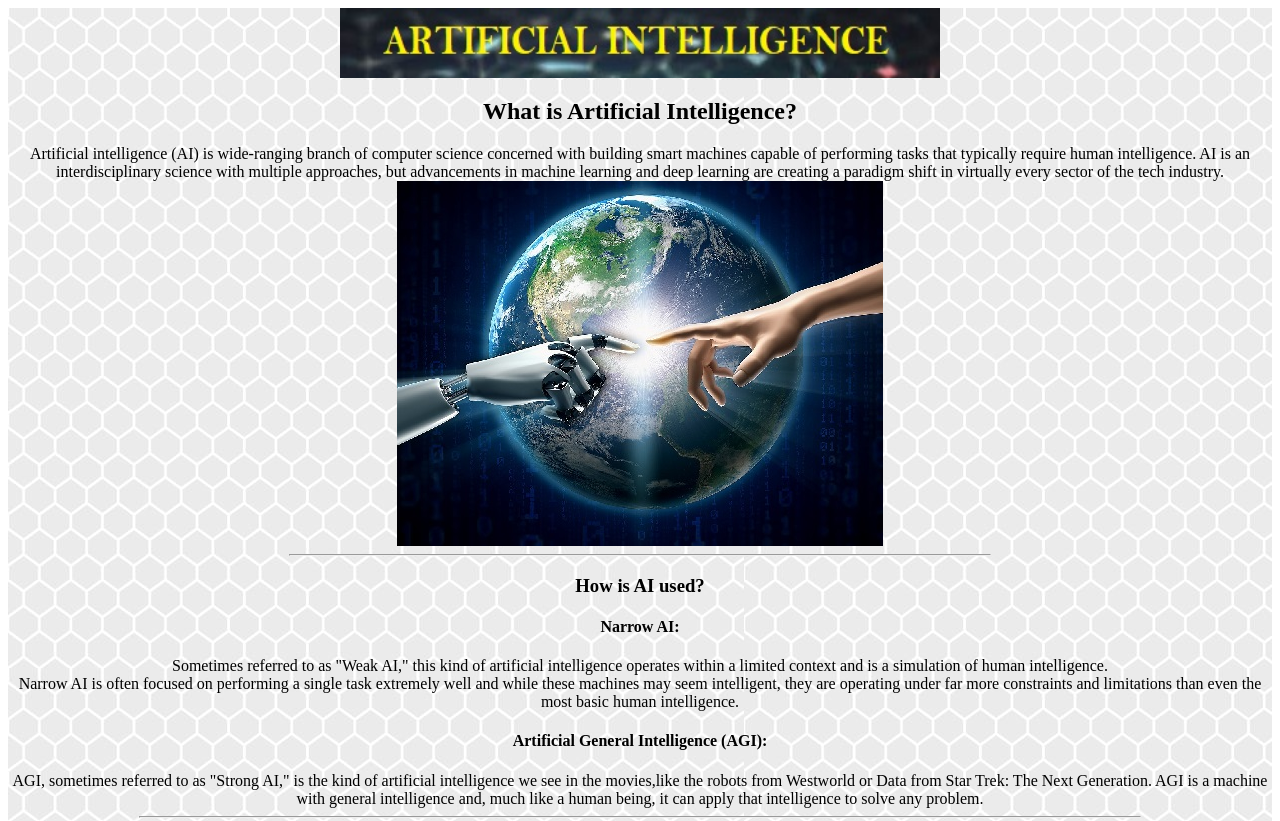
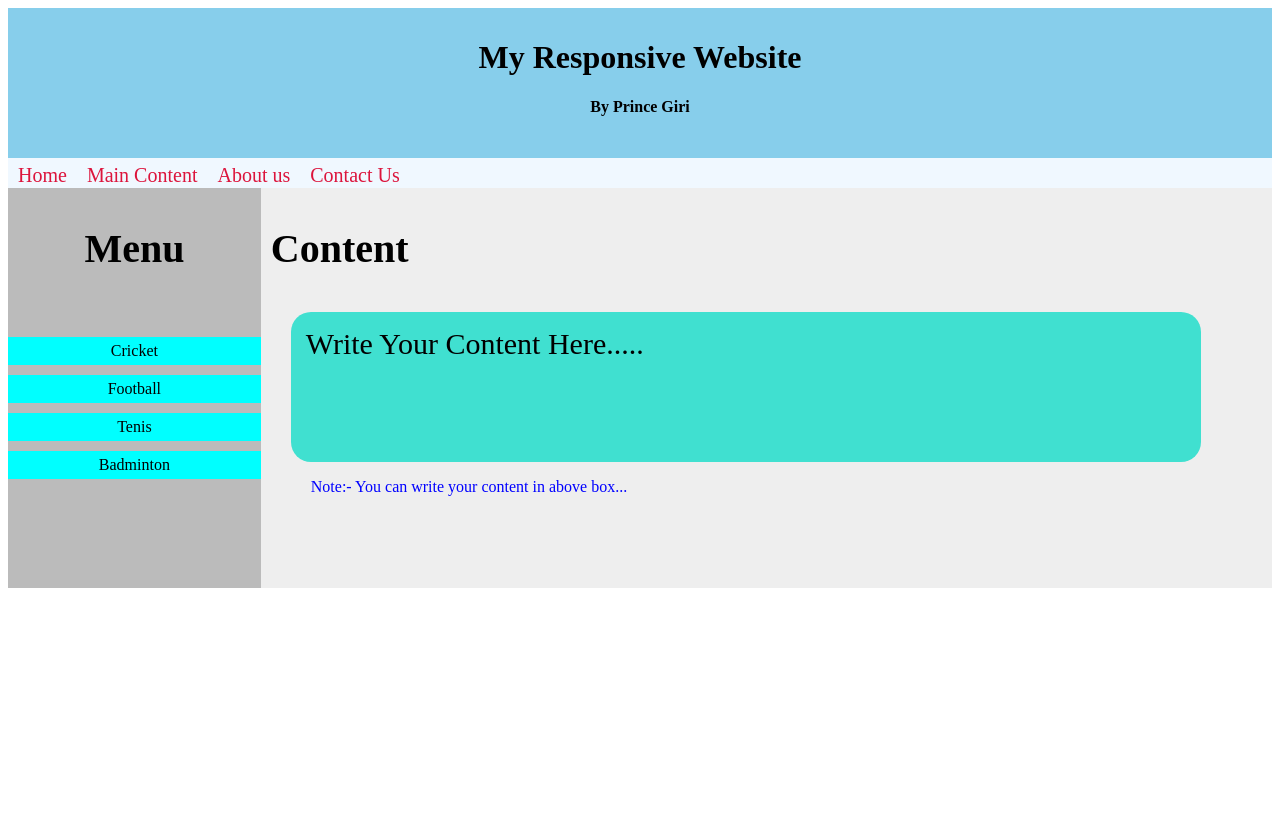
Before and after one commit to 24prince/24prince.github.io, a plain HTML site: page index.html in a window 1280 px wide. Shown: the top 821 px of the page. After the commit the page ends 800 px from the top, so only its background shows below. Drawn offline with Linux system fonts and the light colour scheme.

Commit message:
Update index.html

```diff
--- a/index.html
+++ b/index.html
@@ -1,59 +1,123 @@
+<!DOCTYPE html>
 <html>
-<div style="background-image:url('images/f.jpg');">
-<title> Artificial Intelligence</title>
-<center>
-    <img src="images/b.jpg" width="600" height="70">
-</center>
+    <head>
+        <style>
+            *{
+                box-sizing: border-box;
+            }
+            .header{
+                padding:10px;
+                text-align: center;
+            }
+            a{
+                text-decoration: none;
+                font-size:20px;
+                color:crimson;
+            }
+            .link{
+                padding-left:10px;
+                padding-top:6px;
+                float:left;
+                padding-right:10px;
+            }
+            .link:hover{
+                background-color: blanchedalmond;
+                border-radius: 10px;
+                color:black;
+            }
+            .column{
+                float:left;
+            }
+            .list{
+                font-style:40px;
+                border:1px soid black;
+                background-color:aqua;
+                padding:5px;
+                margin-top:10px;
+                text-align: center;
 
-<center>
-    <h2> What is Artificial Intelligence?</h2>
-    Artificial intelligence (AI) is wide-ranging branch of computer science concerned with building smart machines
-    capable of performing tasks that typically require human intelligence.
-    AI is an interdisciplinary science with multiple approaches, but advancements in machine learning and deep
-    learning are creating a paradigm shift in virtually every sector of the tech industry.<br>
-    <img src="images/artificial-intelligence-3.jpg"><br>
-
-    <hr width="700">
-    <h3> How is AI used?</h3>
-    <h4>Narrow AI:</h4>
-    Sometimes referred to as "Weak AI," this kind of artificial intelligence operates within a limited context and is a
-    simulation of human intelligence.<br>
-    Narrow AI is often focused on performing a single task extremely well and while these machines may seem intelligent,
-    they are operating under far more constraints and limitations than even the most basic human intelligence. <br>
-
-    <h4>Artificial General Intelligence (AGI):</h4> AGI, sometimes referred to as "Strong AI," is the kind of artificial
-    intelligence we see in the movies,like the robots from Westworld or Data from Star Trek: The Next
-    Generation. AGI is a machine with general intelligence and, much like a human being, it can apply that intelligence to solve any
-    problem.<br>
-    <HR WIDTH="1000">
-        <img src="images/a.jpg">
-    <hr width="1000">
-    <h4>Some examples of Artificial Intelligence</h4>
-    Smart assistants (like Siri and Alexa)<br>
-    Disease mapping and prediction tools<br>
-    Manufacturing and drone robots<br>
-    Optimized, personalized healthcare treatment recommendations<br>
-    Conversational bots for marketing and customer service<br>
-    Robo-advisors for stock trading<br>
-    Spam filters on email<br>
-    Social media monitoring tools for dangerous content or false news<br>
-    Song or TV show recommendations from Spotify and Netflix<br>
-
- <video autoplay loop muted playsinline src="images/video.mp4" width="700" height="700"></video>
-
-
-
-</center>
-    </dev>
-<!-- Global site tag (gtag.js) - Google Analytics -->
-<script async src="https://www.googletagmanager.com/gtag/js?id=UA-168731781-1"></script>
-<script>
-  window.dataLayer = window.dataLayer || [];
-  function gtag(){dataLayer.push(arguments);}
-  gtag('js', new Date());
-
-  gtag('config', 'UA-168731781-1');
-</script>
-
-    <script data-ad-client="ca-pub-4093712014535888" async src="https://pagead2.googlesyndication.com/pagead/js/adsbygoogle.js"></script>
+            }
+            .nav{
+                width:100%; height:30px;
+            }
+            #side
+            {
+                width:20%;
+                height:400px;
+            }
+            #firsth1{
+                font-size:40px;
+                text-align:center;
+                padding:10px;
+            }
+            #rightside
+            {
+                width:80%;
+                height:400px;
+            }
+            #content
+            {
+                border-radius:20px;
+                width:90%;
+                height:150px;
+                margin-left:30px;
+            }
+            @media (max-width:600px)
+            {
+                .nav{
+                    width:100%;
+                }
+                .link{
+                    width:25%;
+                    font-size:10px;
+                    height:30px;
+                    text-align: center;
+                }
+                .l{
+                    font-size: 10px;
+                }
+                #side
+                {
+                    width:100%;
+                    height:350px;
+                }
+                #rightside
+                {
+                    width:100%;
+                }
+                #content
+                {
+                    margin-left:10px;
+                }
+            }
+        </style>
+    </head>
+    <body>
+        <div class="header" style="background-color:skyblue; color:black; width:100%; height:150px;">
+            <h1>My Responsive Website</h1>
+            <h4>By Prince Giri</h4>
+        </div>
+        <div class="nav" style="background-color: aliceblue;">
+            <div class="link" id=first><a href="" class="l">Home</a></div>
+            <div class="link"><a href="" class="l" >Main Content</a></div>
+            <div class="link"><a href="" class="l">About us</a></div>
+            <div class="link"><a href="" class="l">Contact Us</a></div>
+        </div>
+        <div class="row">
+            <div class="column" id=side style="background-color: #bbb;;">
+                <h1  id="firsth1">Menu</h1><br>
+                <div class="list">Cricket</div>
+                <div class="list">Football</div>
+                <div class="list">Tenis</div>
+                <div class="list">Badminton</div>
+            </div>
+            <div class="column" id="rightside" style="background-color: #eee;">
+                <h1 style="font-size:40px; padding:10px;">Content</h1>
+                <div id="content" style="background-color:turquoise; ">
+                    <p style="font-size:30px; padding:15px;">Write Your Content Here.....</p>
+                </div>
+                <p style="color:blue; padding-left:50px;">Note:- You can write your content in above box...</p>
+            </div>
+        </div>
+    </body>
 </html>
```
